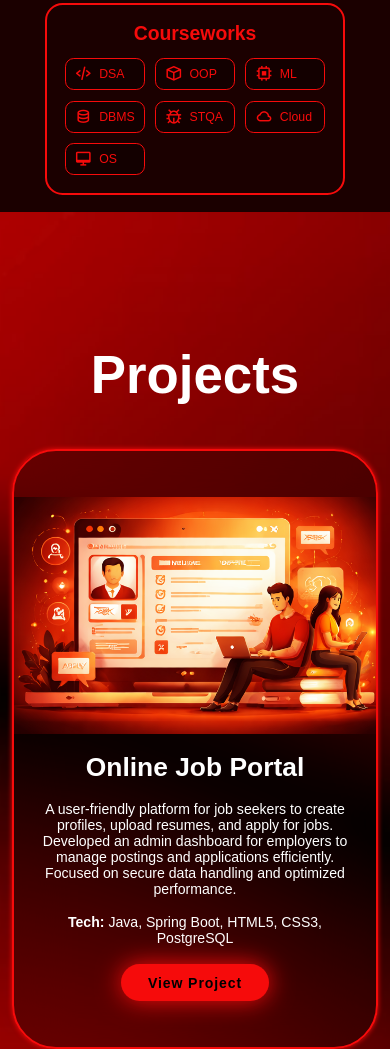
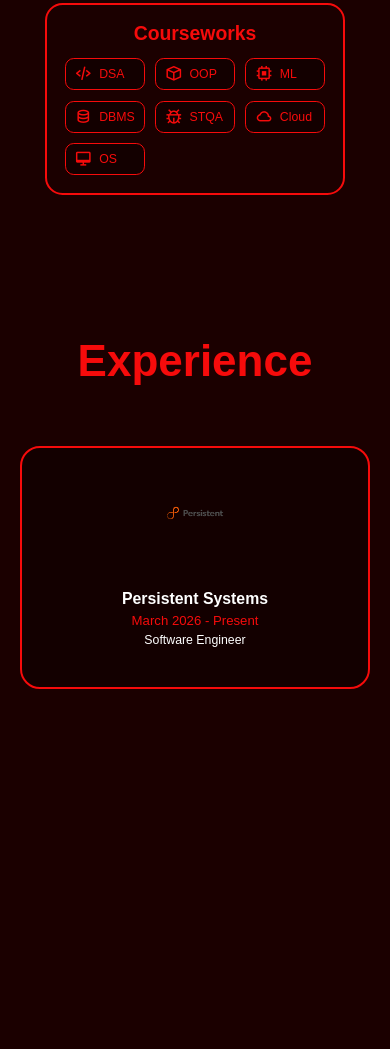
Before and after one commit to shreyasmaliDEV/shreyasmaliDEV.github.io, a plain HTML site: page index.html in a window 390 px wide. Shown: the part 2956-4005 px from the top of the page. Drawn offline with nearby package versions, Linux system fonts and the light colour scheme; a script that the page names is missing.

Commit message:
expereince updated

```diff
--- a/index.html
+++ b/index.html
@@ -23,6 +23,7 @@
             <a href="#home" class="active">Home</a>
             <a href="#about">About</a>
             <a href="#skills">Skills</a>
+            <a href="#experience">Experience</a>
             <a href="#projects">Projects</a>
             <a href="#contact">Contact</a>
         </nav>
@@ -255,6 +256,27 @@
     </div>
 </section>
 
+<section class="experience" id="experience">
+    <h2 class="heading">Experience</h2>
+    <div class="experience-container">
+
+        <!-- Experience Card -->
+        <div class="experience-card">
+            <div class="experience-logo-container">
+                <img src="persistent-logo.webp" alt="Persistent Systems Logo" class="experience-logo">
+            </div>
+            <div class="experience-info">
+                <h3>Persistent Systems</h3>
+                <p class="company-duration">March 2026 - Present</p>
+                <p class="position">Software Engineer</p>
+
+            </div>
+        </div>
+
+        <!-- You can add more experience cards below if needed -->
+    </div>
+</section>
+
 <section class="projects" id="projects">
     <h2 class="heading">Projects</h2>
 
--- a/style.css
+++ b/style.css
@@ -905,6 +905,128 @@ span{
     grid-template-columns: repeat(3, 1fr);
 }
 /* ------------------------------------------------------------------------------------- */
+/* Experience Section */
+/* ------------------ EXPERIENCE SECTION ------------------ */
+/* Experience Section */
+.experience {
+    padding: 80px 20px;
+    background-color: var(--second-bg-color);
+    color: var(--text-color);
+}
+
+.experience h2.heading {
+    text-align: center;
+    font-size: 5rem;
+    margin-bottom: 60px;
+    color: var(--main-color);
+}
+
+.experience-container {
+    display: flex;
+    flex-direction: column;
+    gap: 30px;
+    max-width: 900px;
+    margin: 0 auto;
+}
+
+/* Experience Card */
+.experience-card {
+    display: flex;
+    align-items: flex-start;
+    gap: 20px;
+    background-color: rgba(0,0,0,0.3);
+    padding: 25px;
+    border-radius: 20px;
+    border: 2px solid var(--main-color);
+    transition: 0.4s ease-in-out;
+    cursor: pointer;
+}
+
+.experience-card:hover {
+    box-shadow: 0 0 15px var(--main-color),
+                0 0 30px var(--main-color),
+                0 0 60px var(--main-color);
+    transform: translateY(-5px);
+}
+
+/* Logo */
+.experience-logo-container {
+    flex-shrink: 0;
+}
+
+.experience-logo {
+    width: 80px;
+    height: 80px;
+    object-fit: contain;
+    border-radius: 12px;
+}
+
+/* Info */
+.experience-info h3 {
+    font-size: 2rem;
+    margin: 0;
+    font-weight: 700;
+}
+
+.company-duration {
+    font-size: 1.8rem;
+    color: var(--main-color);
+    margin: 5px 0;
+}
+
+.position {
+    font-size: 1.6rem;
+    color: var(--text-color);
+    font-weight: 500;
+    margin-bottom: 15px;
+}
+
+/* Hover effect for position like skills glow */
+.experience-card:hover .position {
+    text-shadow:
+        0 0 10px var(--main-color),
+        0 0 20px var(--main-color),
+        0 0 40px var(--main-color);
+    transition: 0.4s ease-in-out;
+}
+
+.experience-info ul {
+    padding-left: 20px;
+    margin: 0;
+    list-style-type: disc;
+    color: var(--text-color);
+    font-size: 1.5rem;
+}
+
+/* Responsive for mobile */
+@media screen and (max-width: 768px) {
+    .experience-card {
+        flex-direction: column;
+        align-items: center;
+        text-align: center;
+    }
+
+    .experience-logo-container {
+        margin-bottom: 15px;
+    }
+
+    .experience-info h3 {
+        font-size: 1.8rem;
+    }
+
+    .company-duration {
+        font-size: 1.5rem;
+    }
+
+    .position {
+        font-size: 1.4rem;
+    }
+
+    .experience-info ul {
+        font-size: 1.3rem;
+    }
+}
+/* --------------------------------------------------------------------------------------------- */
 
 .home-img img,
 .about-img img {
```
Also changed, not shown: persistent-logo.webp (added).
